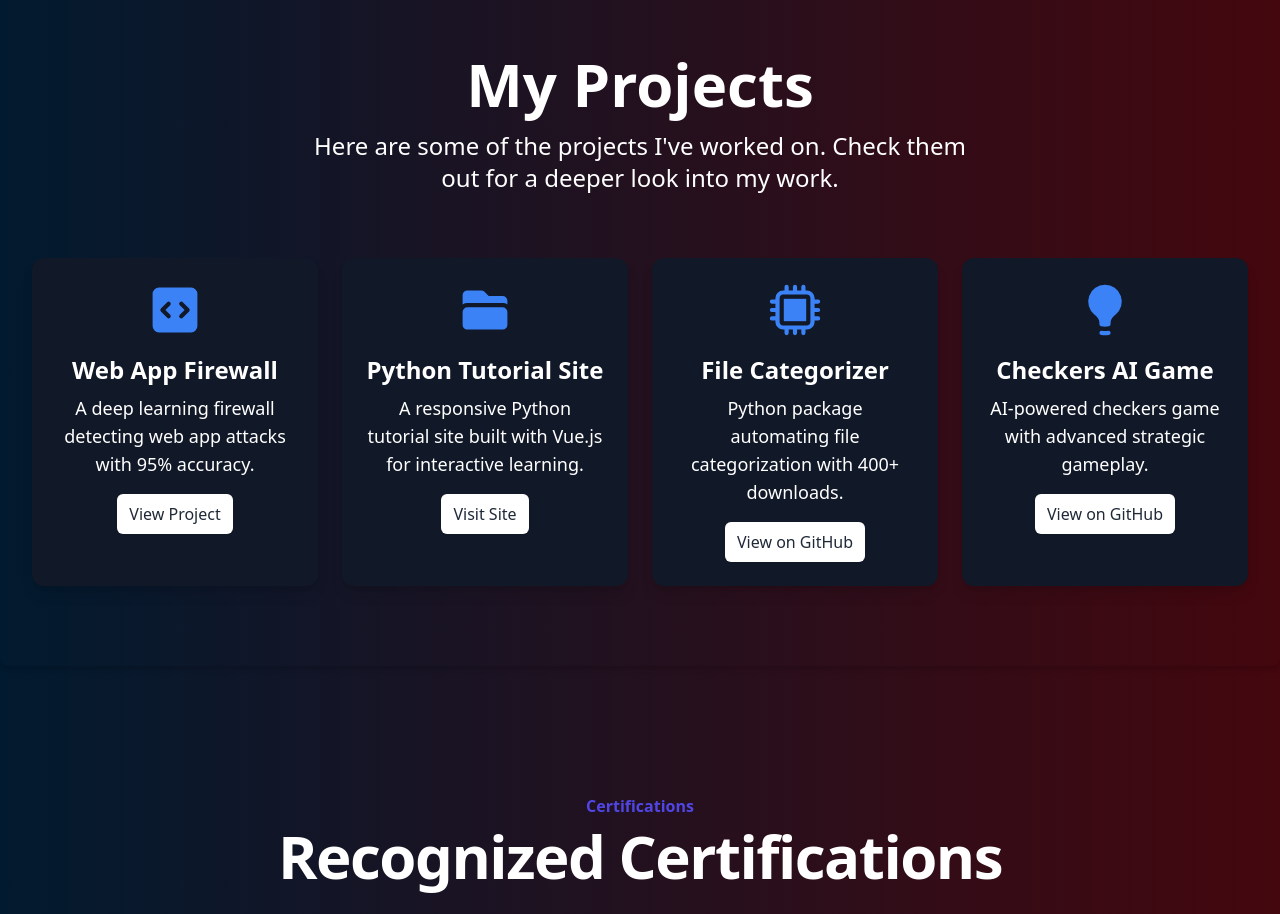
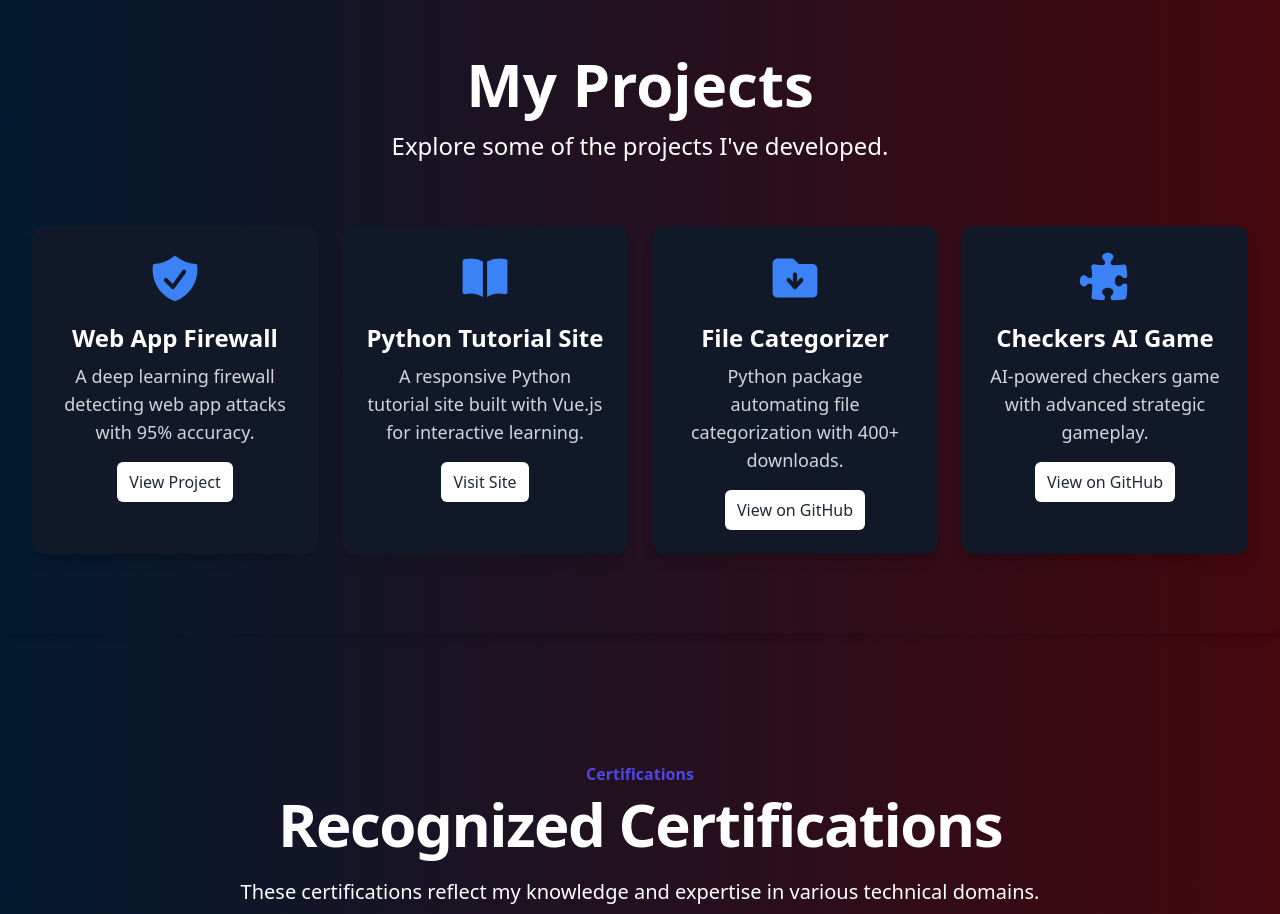
Before and after one commit to Abhi00kh/Portofollio, a React (Vite) app: page / in a window 1280 px wide. Shown: the part 2420-3334 px from the top of the page. Built offline with nearby package versions, Linux system fonts and the light colour scheme.

Commit message:
Update Project.jsx

```diff
--- a/src/Project.jsx
+++ b/src/Project.jsx
@@ -1,163 +1,33 @@
-// import { useEffect, useState, useRef } from 'react';
-// import { motion } from 'framer-motion';
-// import { CodeBracketSquareIcon, CpuChipIcon, ChatBubbleLeftIcon, LightBulbIcon } from '@heroicons/react/20/solid';
-
-// const tutorials = [
-//   {
-//     name: 'Web Development',
-//     description: 'Learn the fundamentals and advanced concepts of web development using HTML, CSS, JavaScript, React, and more.',
-//     icon: CodeBracketSquareIcon,
-//     buttonLabel: 'Start Learning',
-//     link: '/web-development',
-//   },
-//   {
-//     name: 'Data Science',
-//     description: 'Dive into data analysis, visualization, and machine learning using Python, Pandas, Matplotlib, and more.',
-//     icon: CpuChipIcon,
-//     buttonLabel: 'Explore Data Science',
-//     link: '/data-science',
-//   },
-//   {
-//     name: 'Machine Learning',
-//     description: 'Master machine learning algorithms, model building, and AI techniques using libraries like TensorFlow and Scikit-learn.',
-//     icon: LightBulbIcon,
-//     buttonLabel: 'Learn ML',
-//     link: '/machine-learning',
-//   },
-//   {
-//     name: 'Programming Basics',
-//     description: 'Start your coding journey with tutorials on basic programming languages like Python, Java, and C++. Perfect for beginners.',
-//     icon: ChatBubbleLeftIcon,
-//     buttonLabel: 'Get Started',
-//     link: '/programming-basics',
-//   },
-// ];
-
-// export default function Tutorials() {
-//   const [isVisible, setIsVisible] = useState(false);
-//   const sectionRef = useRef(null);
-
-//   useEffect(() => {
-//     const observer = new IntersectionObserver(
-//       ([entry]) => {
-//         if (entry.isIntersecting) {
-//           setIsVisible(true);
-//         }
-//       },
-//       { threshold: 0.2 } // Trigger when 20% of the section is visible
-//     );
-
-//     if (sectionRef.current) {
-//       observer.observe(sectionRef.current);
-//     }
-
-//     return () => {
-//       if (sectionRef.current) {
-//         observer.unobserve(sectionRef.current);
-//       }
-//     };
-//   }, []);
-
-//   return (
-//     <div
-//       ref={sectionRef}
-//       className="bg-gradient-to-r from-blue-100 via-purple-100 to-pink-100 py-20 text-gray-700 shadow-md rounded-lg"
-//     >
-//       <motion.div
-//         initial={{ opacity: 0, scale: 0.9 }}
-//         animate={isVisible ? { opacity: 1, scale: 1 } : {}}
-//         transition={{ duration: 1, ease: 'easeOut' }}
-//         className="mx-auto max-w-7xl px-6 lg:px-8"
-//       >
-//         <div className="mx-auto max-w-2xl lg:text-center">
-//           <motion.h2
-//             initial={{ y: 20, opacity: 0 }}
-//             animate={isVisible ? { y: 0, opacity: 1 } : {}}
-//             transition={{ duration: 1.2, ease: 'easeOut' }}
-//             className="text-4xl font-semibold text-gray-900"
-//           >
-//             Explore Our Tutorials
-//           </motion.h2>
-//           <motion.p
-//             initial={{ y: 20, opacity: 0 }}
-//             animate={isVisible ? { y: 0, opacity: 1 } : {}}
-//             transition={{ duration: 1.4, ease: 'easeOut' }}
-//             className="mt-4 text-lg text-gray-600"
-//           >
-//             Whether you're just starting out or looking to expand your knowledge, we have tutorials to help you master your skills.
-//           </motion.p>
-//         </div>
-//         <motion.div
-//           initial="hidden"
-//           animate={isVisible ? 'visible' : 'hidden'}
-//           variants={{
-//             hidden: { opacity: 0 },
-//             visible: {
-//               opacity: 1,
-//               transition: {
-//                 staggerChildren: 0.3,
-//               },
-//             },
-//           }}
-//           className="mt-16 grid grid-cols-1 gap-y-12 sm:grid-cols-2 sm:gap-x-12 sm:gap-y-16 lg:grid-cols-4 lg:gap-x-16"
-//         >
-//           {tutorials.map((tutorial) => (
-//             <motion.div
-//               key={tutorial.name}
-//               variants={{
-//                 hidden: { opacity: 0, y: 20 },
-//                 visible: { opacity: 1, y: 0 },
-//               }}
-//               transition={{ duration: 0.8, ease: 'easeOut' }}
-//               className="relative flex flex-col items-center text-center p-6 bg-white rounded-xl shadow-lg hover:shadow-xl"
-//             >
-//               <tutorial.icon className="h-12 w-12 text-indigo-600" aria-hidden="true" />
-//               <h3 className="mt-6 text-xl font-semibold text-gray-900">{tutorial.name}</h3>
-//               <p className="mt-2 text-base text-gray-600">{tutorial.description}</p>
-//               <a
-//                 href={tutorial.link}
-//                 className="mt-4 inline-block px-4 py-2 text-sm font-medium text-white bg-indigo-600 rounded-md shadow-sm hover:bg-indigo-700"
-//               >
-//                 {tutorial.buttonLabel}
-//               </a>
-//             </motion.div>
-//           ))}
-//         </motion.div>
-//       </motion.div>
-//     </div>
-//   );
-// }
-
 import { useEffect, useState, useRef } from 'react';
 import { motion } from 'framer-motion';
-import { CodeBracketSquareIcon, CpuChipIcon, LightBulbIcon, FolderIcon } from '@heroicons/react/20/solid';
+import { ShieldCheckIcon, BookOpenIcon, FolderArrowDownIcon, PuzzlePieceIcon } from '@heroicons/react/20/solid';
 
 const projects = [
   {
     name: 'Web App Firewall',
     description: 'A deep learning firewall detecting web app attacks with 95% accuracy.',
-    icon: CodeBracketSquareIcon,
+    icon: ShieldCheckIcon, // Security-focused
     buttonLabel: 'View Project',
     link: 'https://github.com/Abhi00kh/Firewall-final',
   },
   {
     name: 'Python Tutorial Site',
     description: 'A responsive Python tutorial site built with Vue.js for interactive learning.',
-    icon: FolderIcon,
+    icon: BookOpenIcon, // Education
     buttonLabel: 'Visit Site',
     link: 'https://abhi00kh.github.io/my-python-tutorial',
   },
   {
     name: 'File Categorizer',
     description: 'Python package automating file categorization with 400+ downloads.',
-    icon: CpuChipIcon,
+    icon: FolderArrowDownIcon, // File management
     buttonLabel: 'View on GitHub',
     link: 'https://github.com/Abhi00kh/file-categorizer',
   },
   {
     name: 'Checkers AI Game',
     description: 'AI-powered checkers game with advanced strategic gameplay.',
-    icon: LightBulbIcon,
+    icon: PuzzlePieceIcon, // Strategy
     buttonLabel: 'View on GitHub',
     link: 'https://github.com/Abhi00kh/Checkers-Game-AI',
   },
@@ -175,7 +45,7 @@ export default function Projects() {
           setIsVisible(true);
         }
       },
-      { threshold: 0.2 } // Trigger when 20% of the section is visible
+      { threshold: 0.2 } // Trigger at 20% visibility
     );
 
     if (sectionRef.current) {
@@ -217,7 +87,7 @@ export default function Projects() {
             transition={{ duration: 1.4, ease: 'easeOut' }}
             className="mt-4 text-base sm:text-lg md:text-xl lg:text-2xl text-white"
           >
-            Here are some of the projects I've worked on. Check them out for a deeper look into my work.
+            Explore some of the projects I've developed.
           </motion.p>
         </div>
         <motion.div
@@ -246,7 +116,7 @@ export default function Projects() {
             >
               <project.icon className="h-10 w-10 sm:h-12 sm:w-12 lg:h-14 lg:w-14 text-blue-500" aria-hidden="true" />
               <h3 className="mt-4 text-lg sm:text-xl lg:text-2xl font-semibold text-white">{project.name}</h3>
-              <p className="mt-2 text-sm sm:text-base lg:text-lg text-white">{project.description}</p>
+              <p className="mt-2 text-sm sm:text-base lg:text-lg text-gray-300">{project.description}</p>
               <a
                 href={project.link}
                 className="mt-4 inline-block px-3 py-2 text-xs sm:text-sm lg:text-base font-medium text-gray-800 bg-white rounded-md shadow-sm hover:bg-gray-200"
```
